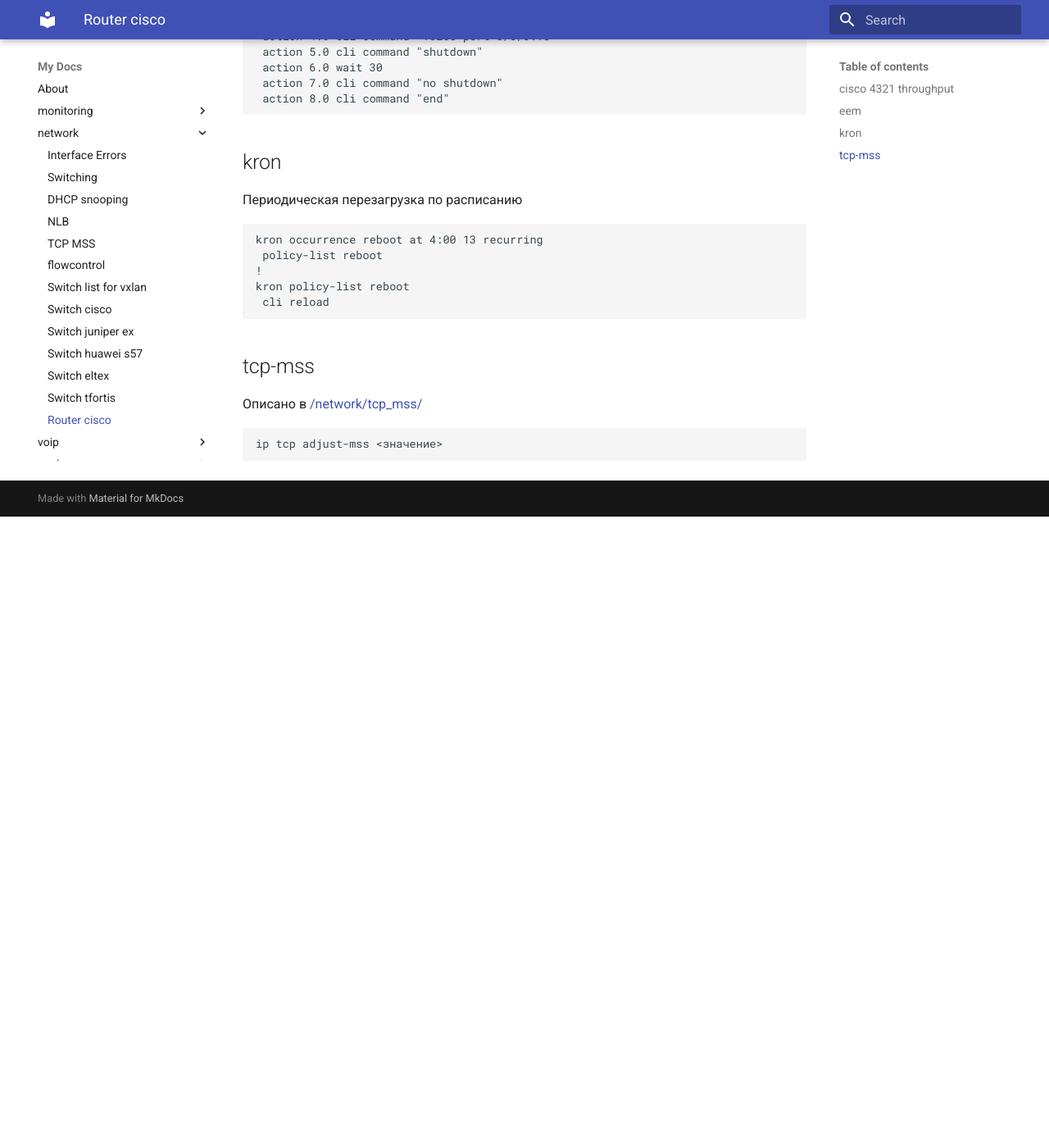
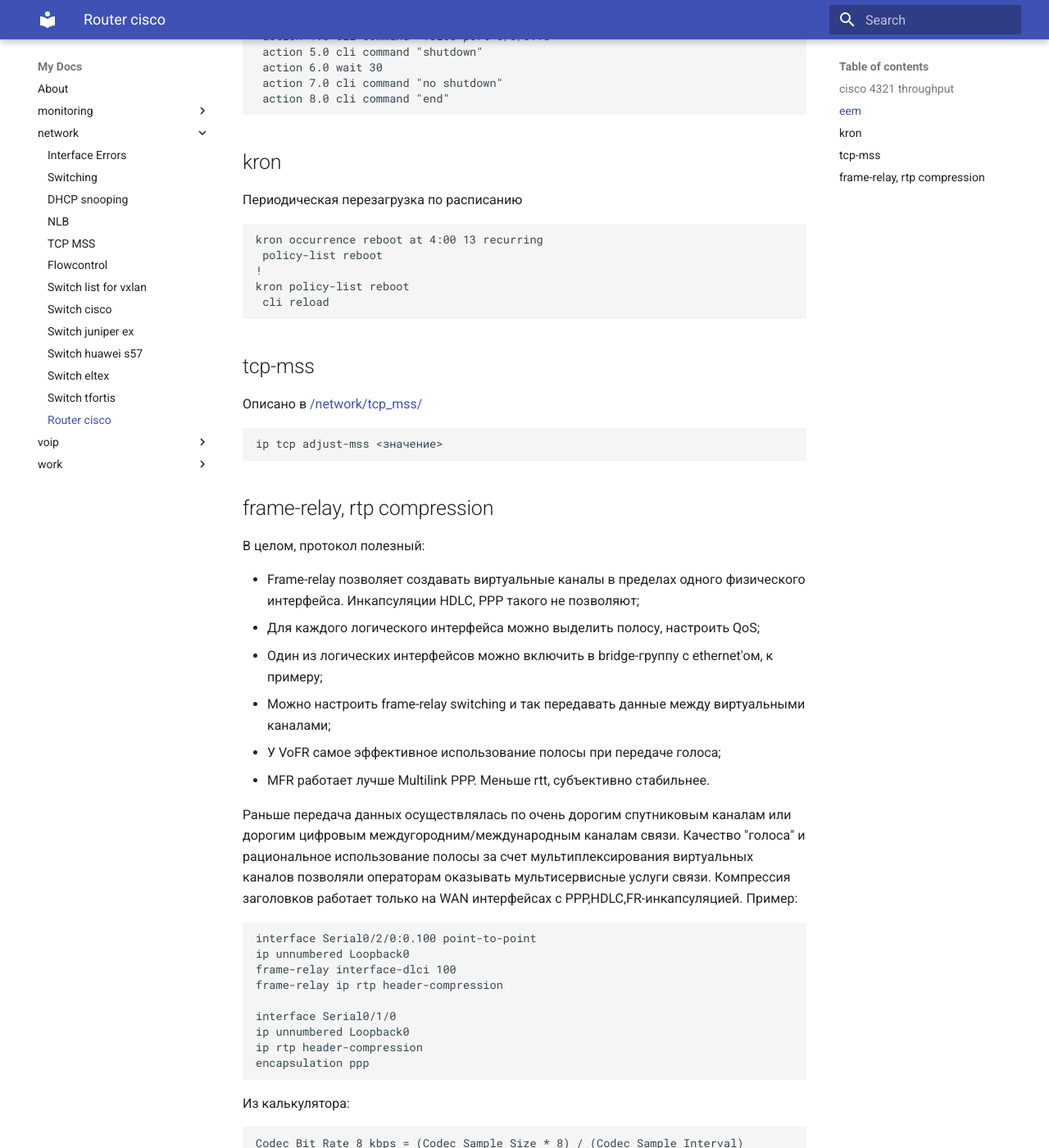
Before and after one commit to v98765/v98765.github.io, an MkDocs documentation site: the page built from docs/network/cisco_r.md, in a window 1280 px wide and 1400 px high, scrolled down 836 px. Shown: the whole window at 82% size. Built offline with MkDocs 1.6.1 and Material for MkDocs 9.7.7, drawn with Linux system fonts in a browser that asks for light colours; before the commit the page ends 1466 px from its top, so only the background shows below that; some of the changed text lies outside the part shown.

Commit message:
cisco FR

````diff
--- a/docs/network/cisco_r.md
+++ b/docs/network/cisco_r.md
@@ -50,3 +50,76 @@
 ```text
 ip tcp adjust-mss <значение>
 ```
+
+## frame-relay, rtp compression
+
+В целом, протокол полезный:
+
+* Frame-relay позволяет создавать виртуальные каналы в пределах одного физического интерфейса. Инкапсуляции HDLC, PPP такого не позволяют;
+* Для каждого логического интерфейса можно выделить полосу, настроить QoS;
+* Один из логических интерфейсов можно включить в bridge-группу с ethernet'ом, к примеру;
+* Можно настроить frame-relay switching и так передавать данные между виртуальными каналами;
+* У VoFR самое эффективное использование полосы при передаче голоса;
+* MFR работает лучше Multilink PPP. Меньше rtt, субъективно стабильнее.
+
+Раньше передача данных осуществлялась по очень дорогим спутниковым каналам или дорогим цифровым междугородним/международным каналам связи.
+Качество "голоса" и рациональное использование полосы за счет мультиплексирования виртуальных каналов позволяли операторам оказывать мультисервисные услуги связи.
+Компрессия заголовков работает только на WAN интерфейсах с PPP,HDLC,FR-инкапсуляцией.
+Пример:
+```text
+interface Serial0/2/0:0.100 point-to-point
+ip unnumbered Loopback0
+frame-relay interface-dlci 100
+frame-relay ip rtp header-compression
+
+interface Serial0/1/0
+ip unnumbered Loopback0
+ip rtp header-compression
+encapsulation ppp
+```
+Из калькулятора:
+```text
+Codec Bit Rate 8 kbps = (Codec Sample Size * 8) / (Codec Sample Interval)
+Codec Sample Size 10 bytes size of each individual codec sample
+Codec Sample Interval 10 msec the time it takes for a single sample
+
+Codec: g729_All_Variants
+Voice Payload Size: 20 bytes
+Voice Protocol: VoIP
+Compression: Not Applicable
+Media Access: Ethernet
+Tunnel/Security/Misc: None
+Number of Calls: 1
+
+Total Bandwidth (including Overhead) 32.76 kbps
+
+Codec: g729_All_Variants
+Voice Payload Size: 20 bytes
+Voice Protocol: VoIP
+Compression: off
+Media Access: Frame-Relay
+Tunnel/Security/Misc: None
+Number of Calls: 1
+
+Total Bandwidth (including Overhead) 28.14 kbps
+
+Codec: g729_All_Variants
+Voice Payload Size: 20 bytes
+Voice Protocol: VoIP
+Compression: on
+Media Access: Frame-Relay
+Tunnel/Security/Misc: None
+Number of Calls: 1
+
+Total Bandwidth (including Overhead) 12.18 kbps
+
+
+Codec: g729_All_Variants
+Voice Payload Size: 30 bytes
+Voice Protocol: VoFR
+Media Access: Not Applicable
+Tunnel/Security/Misc: Not Applicable
+Number of Calls: 1
+
+Cisco IOS Total Bandwidth Needed for 1.0 Calls 10 kbps
+```
--- a/mkdocs.yml
+++ b/mkdocs.yml
@@ -10,7 +10,7 @@
         - 'DHCP snooping': network/dhcpsnooping.md
         - 'NLB': network/nlb.md
         - 'TCP MSS': network/tcp_mss.md
-        - 'flowcontrol': network/flowcontrol.md
+        - 'Flowcontrol': network/flowcontrol.md
         - 'Switch list for vxlan': network/vxlan_sw.md
         - 'Switch cisco': network/cisco_sw.md
         - 'Switch juniper ex': network/juniper_ex.md
````
